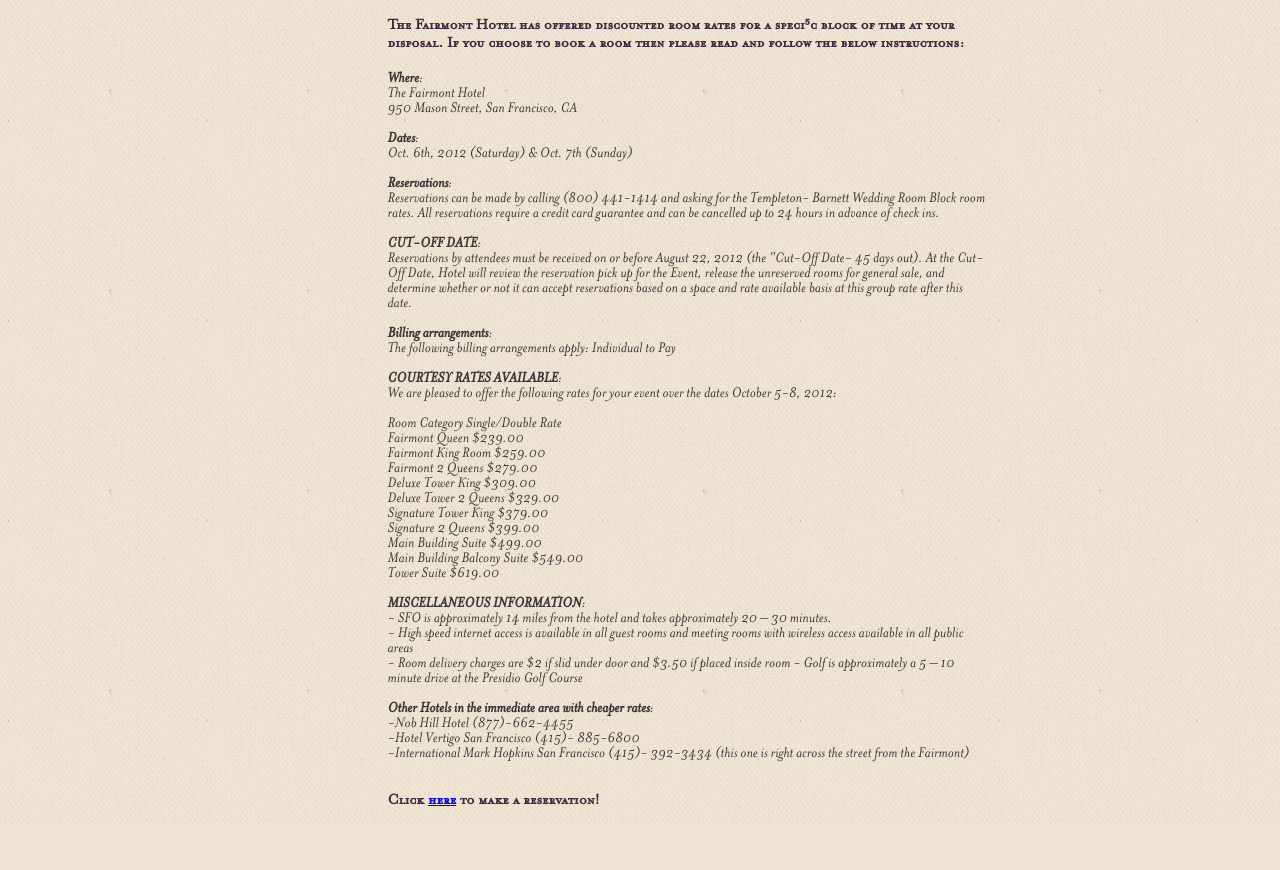
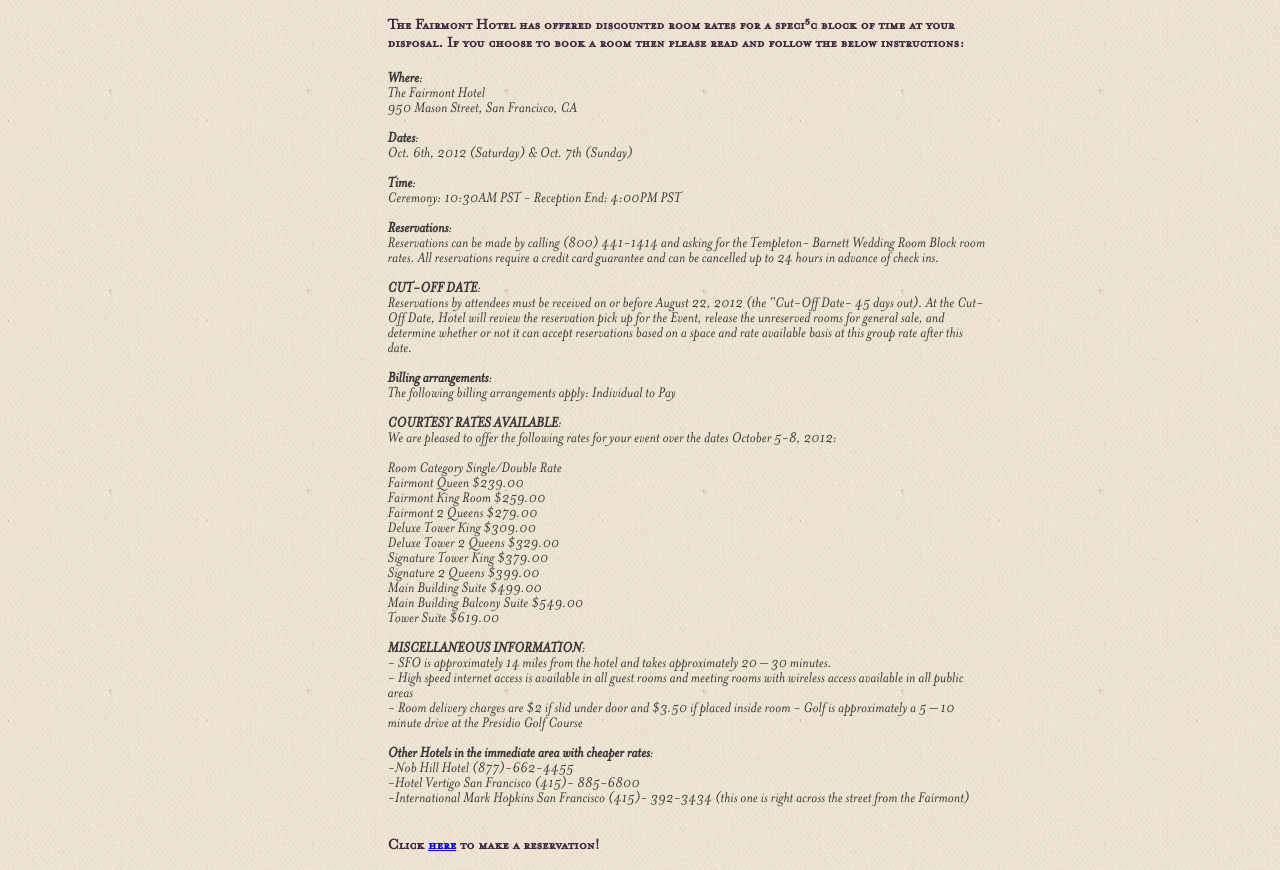
Before and after one commit to cam3ron/jasonandrea.com, a PHP site: page /wedding-details.php in a window 1280 px wide. Shown: the part 1317-2187 px from the top of the page. Before the commit the page ends 2141 px from the top, so only its background shows below. Run offline with PHP 8.4, Linux system fonts and the light colour scheme.

Commit message:
Update wedding-details.php
Time included

```diff
--- a/wedding-details.php
+++ b/wedding-details.php
@@ -72,6 +72,9 @@
                 <strong>Dates</strong>:<br />
                 Oct. 6th, 2012 (Saturday) &amp; Oct. 7th (Sunday)<br />
                 <br />
+                <strong>Time</strong>:<br />
+                Ceremony: 10:30AM PST - Reception End: 4:00PM PST<br />
+                <br />
                 <strong>Reservations</strong>:<br />
                 Reservations can be made by calling (800) 441-1414 and asking for the Templeton- Barnett Wedding Room Block room rates. All reservations require a credit card guarantee and can be cancelled up to 24 hours in advance of check ins.<br />
                 <br />
```
